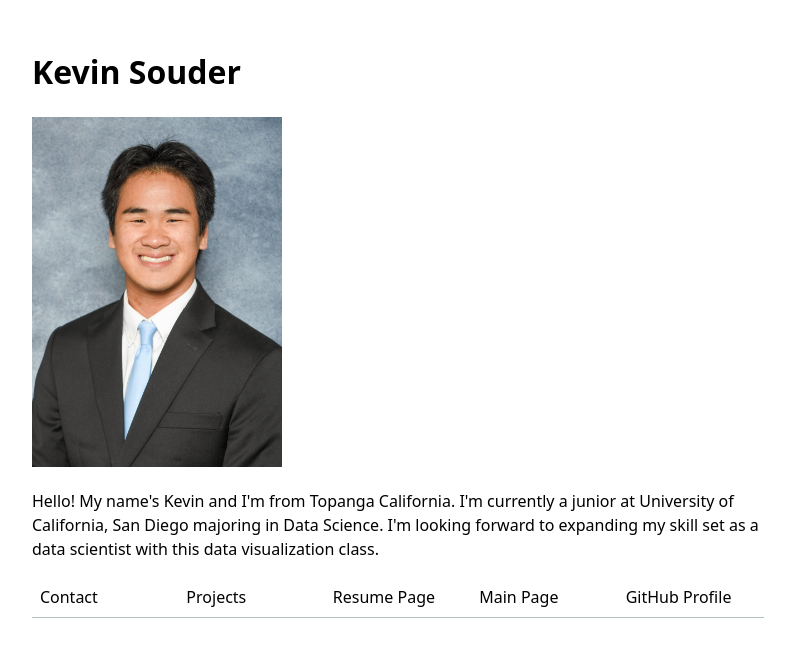
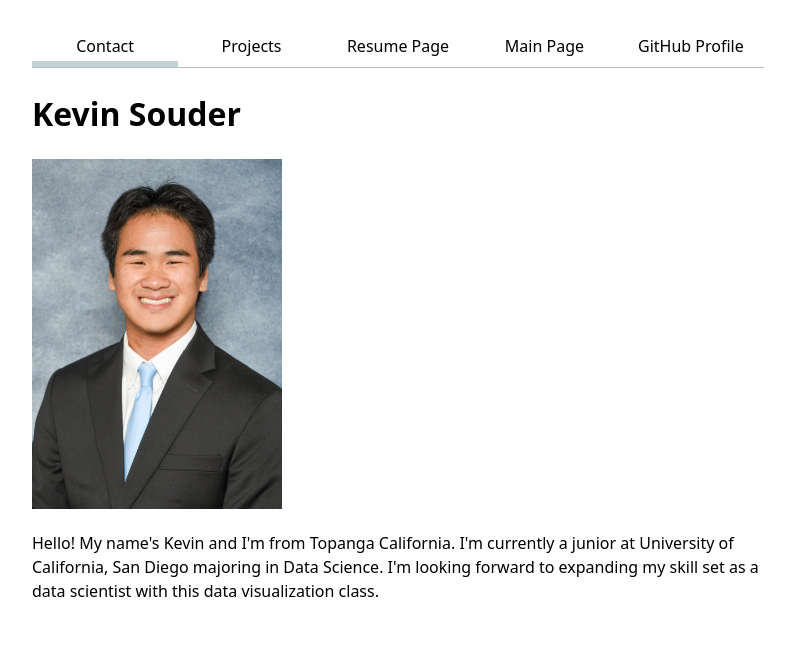
Before and after one commit to kesouder/Kevin_portfolio, a plain HTML site: page index.html in a window 1280 px wide. Shown: the whole page, without its empty margins (242-1031 px from the left). Drawn offline with Linux system fonts and the light colour scheme.

Commit message:
step 2.3 done

```diff
--- a/index.html
+++ b/index.html
@@ -8,6 +8,14 @@
 </head>
 <body>
 
+    <nav>
+        <a class="current" href= "contact/index.html"> Contact </a>
+        <a href= "projects/index.html"> Projects </a>
+        <a href= "resume/index.html"> Resume Page </a>
+        <a href= "index.html"> Main Page </a> <br />
+        <a target="_blank" href = "https://github.com/kesouder"> GitHub Profile </a>
+    </nav>
+
     <h1> Kevin Souder </h1>
     <img src="images/IMG_3271.JPG" alt="A professional picture of Kevin in formal attire, from the shoulders up"
     width = 250 height = 350/>
@@ -17,13 +25,5 @@
         I'm looking forward to expanding my skill set as a data scientist with this data visualization class.
     </p>
 
-    <nav>
-        <a href= "contact/index.html" class="current"> Contact </a>
-        <a href= "projects/index.html"> Projects </a>
-        <a href= "resume/index.html"> Resume Page </a>
-        <a href= "index.html"> Main Page </a> <br />
-        <a target="_blank" href = "https://github.com/kesouder"> GitHub Profile </a>
-    </nav>
-
 </body>
 </html>
--- a/style.css
+++ b/style.css
@@ -13,7 +13,7 @@ body {
 
   nav {
     display: flex;
-    margin-bottom: 1.5em;
+    margin-bottom: 2ch;
     border-bottom-width: 1px;
     border-bottom-style: solid;
     border-bottom-color: oklch(80% 3% 200);
@@ -25,4 +25,10 @@ body {
     flex: 1;
     color: inherit;
     padding: 0.5em;
+    justify-content: center;
   }
+
+  nav a.current {
+    border-bottom: 0.4em solid oklch(85% 4% 200); /* Thick border in a cool gray or lighter */
+    padding-bottom: 0.2em;
+  }
```
